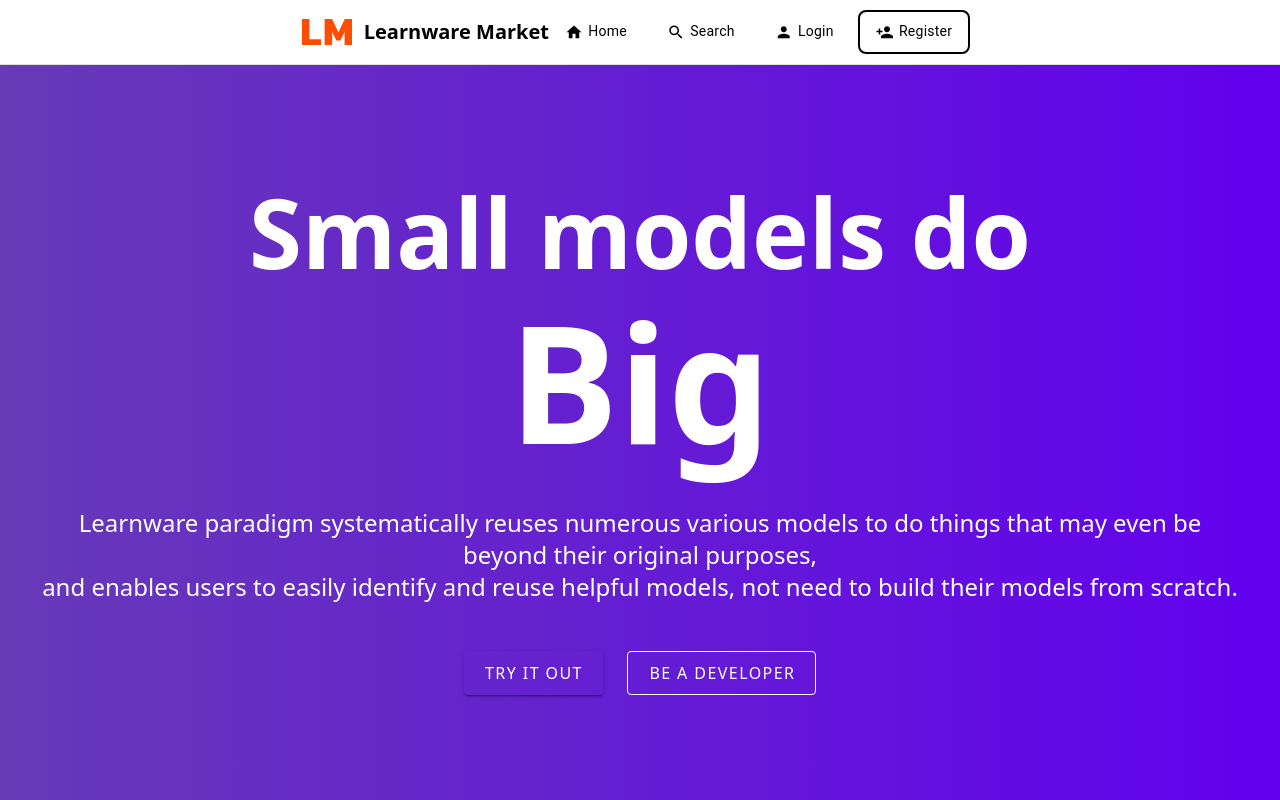
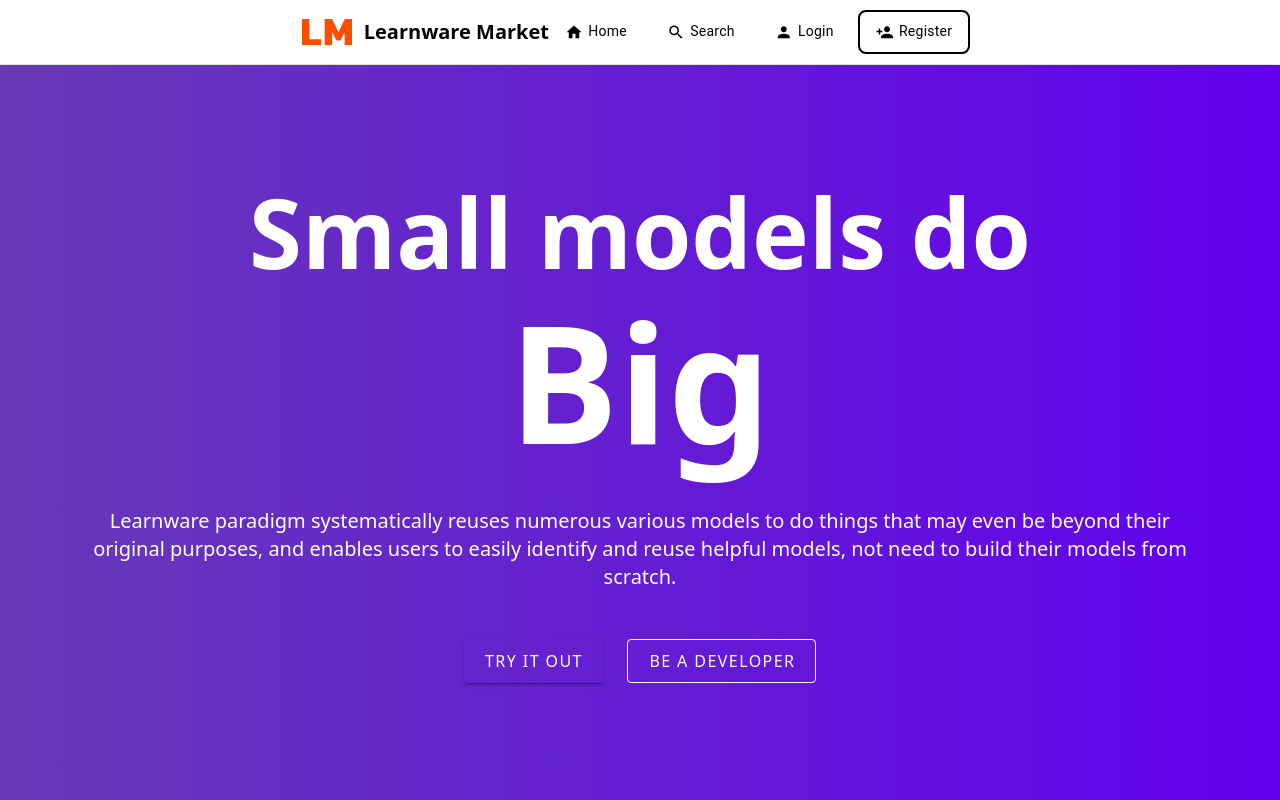
Before and after one commit to Learnware-LAMDA/Beimingwu, a Vue app: page /#/ in a window 1280 px wide. Shown: the top 800 px of the page. Built offline with nearby package versions, Linux system fonts and the light colour scheme.

Commit message:
[MNT] Optimize the style

```diff
--- a/src/components/Home/Slogan.vue
+++ b/src/components/Home/Slogan.vue
@@ -7,16 +7,16 @@ const router = useRouter()
 </script>
 
 <template>
-  <div class="xl:py-30 lg:py-25 <lg:py-10 text-center text-white" style="background: #6200EE; background: -webkit-linear-gradient(to right, #673AB7, #6200EE); background: linear-gradient(to right, #673AB7, #6200EE);">
+  <div class="xl:py-30 lg:py-30 md:py-20 <md:py-10 text-center text-white" style="background: #6200EE; background: -webkit-linear-gradient(to right, #673AB7, #6200EE); background: linear-gradient(to right, #673AB7, #6200EE);">
     <big-title>
       <h1>Small models do</h1>
       <h1 class="py-5 transform"><span class="text-1.7em">Big</span></h1>
     </big-title>
-    <div class="mx-9 white-space-pre-wrap
-                              lg:text-2xl
-                              sm:text-lg">
-      <div class="mt-6 <sm:(text-0.9em leading-5)">
-        Learnware paradigm systematically reuses numerous various models to do things that may even be beyond their original purposes, <br>and enables users to easily identify and reuse helpful models, not need to build their models from scratch.
+    <div class="md:mx-20 sm:mx-15 <sm:mx-9">
+      <div class="mx-auto max-w-1200px white-space-pre-wrap lg:text-xl md:(text-1rem leading-6) sm:(text-0.9rem leading-5)">
+        <div class="mt-6 <sm:(text-0.9em leading-5)">
+          Learnware paradigm systematically reuses numerous various models to do things that may even be beyond their original purposes, and enables users to easily identify and reuse helpful models, not need to build their models from scratch.
+        </div>
       </div>
     </div>
 
```
